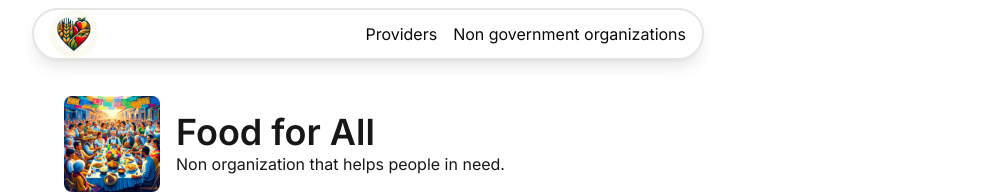
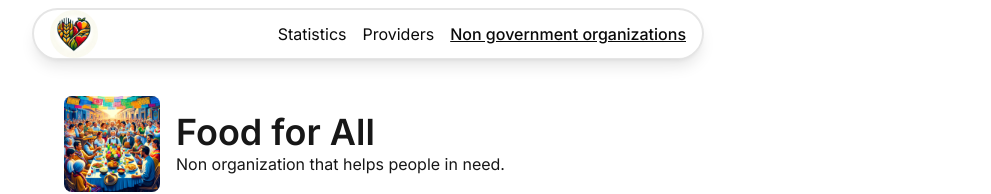
Before and after one commit to yeicobF/snack-overflow, a Next.js app: page /ngo in a window 1280 px wide. Shown: the top 194 px of the page, without its empty margins (272-1263 px from the left). Built offline with nearby package versions, Linux system fonts and the light colour scheme; no server answers; the database is empty.

Commit message:
feat: indicate current link in header

```diff
--- a/components/site-header.jsx
+++ b/components/site-header.jsx
@@ -1,7 +1,27 @@
+"use client"
+
 import Image from "next/image"
 import Link from "next/link"
+import { usePathname } from "next/navigation"
+
+function HeaderLink({ href, children }) {
+  const pathname = usePathname()
+
+  return (
+    <Link
+      className={`hover:underline ${
+        pathname === href ? "underline font-medium ring-offset-2" : ""
+      }`}
+      href={href}
+    >
+      {children}
+    </Link>
+  )
+}
 
 export function SiteHeader() {
+  const pathname = usePathname()
+
   return (
     <header className="w-full flex items-center">
       <nav
@@ -20,12 +40,9 @@ export function SiteHeader() {
           />
         </Link>
         <div className="flex gap-4">
-          <Link className="hover:underline" href="/providers">
-            Providers
-          </Link>
-          <Link className="hover:underline" href="/ngo">
-            Non government organizations
-          </Link>
+          <HeaderLink href="/metrics">Statistics</HeaderLink>
+          <HeaderLink href="/providers">Providers</HeaderLink>
+          <HeaderLink href="/ngo">Non government organizations</HeaderLink>
         </div>
       </nav>
     </header>
```
